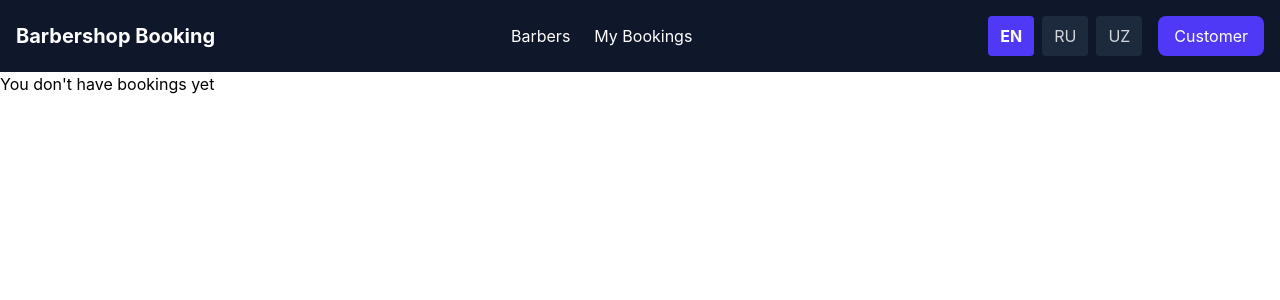
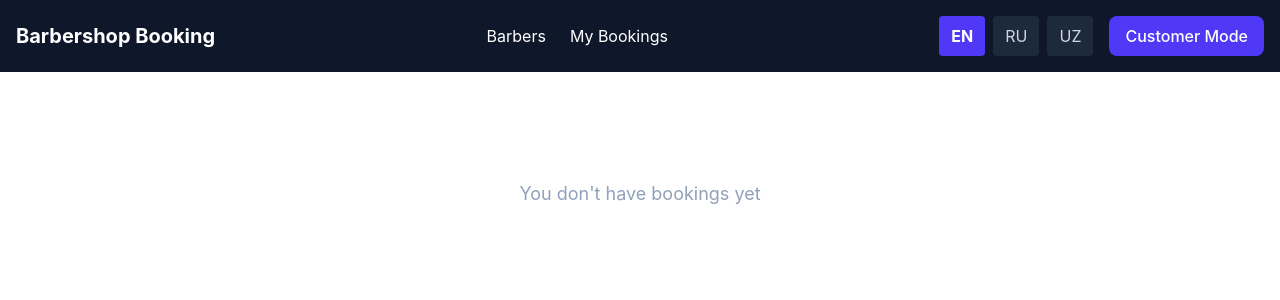
Before and after one commit to Asrorhan/barber-booking-app, a React (Vite) app: page /my-bookings in a window 1280 px wide. Shown: the top 300 px of the page. Built offline with nearby package versions, Linux system fonts and the light colour scheme.

Commit message:
feat: persist user role in localStorage and complete role-based MyBookings view

```diff
--- a/src/components/Navbar.jsx
+++ b/src/components/Navbar.jsx
@@ -5,7 +5,7 @@ import { Link } from "react-router-dom";
 
 function Navbar() {
     const { lang, setLang, t } = useLanguage();
-    const { role, setRole } = useApp();
+    const { role, setRole, toggleRole } = useApp();
 
     return (
         <nav className="flex justify-between items-center bg-slate-900 text-white p-4">
@@ -49,9 +49,14 @@ function Navbar() {
                     </button>
                 </div>
 
-                <button onClick={() => setRole(role === "customer" ? "admin" : "customer")}
-                    className="bg-indigo-600 px-4 py-2 rounded-lg hover:bg-indigo-700">
-                    {role === "customer" ? t('roleCustomer') : t('roleAdmin')}
+                <button
+                    onClick={() => setRole(role === "customer" ? "admin" : "customer")}
+                    className={`px-4 py-2 rounded-lg font-medium transition cursor-pointer ${role === "admin"
+                            ? "bg-purple-600 hover:bg-purple-700 text-white"
+                            : "bg-indigo-600 hover:bg-indigo-700 text-white"
+                        }`}
+                >
+                    {role === "admin" ? "Admin Mode" : "Customer Mode"}
                 </button>
             </div>
         </nav >
--- a/src/context/AppContext.jsx
+++ b/src/context/AppContext.jsx
@@ -14,7 +14,9 @@ export const AppProvider = ({ children }) => {
         return saved ? JSON.parse(saved) : [];
     });
 
-    const [role, setRole] = useState('customer');
+    const [role, setRole] = useState(() => {
+        return localStorage.getItem('role') || 'customer';
+    });
 
     useEffect(() => {
         localStorage.setItem('barbers', JSON.stringify(barbers));
@@ -23,6 +25,9 @@ export const AppProvider = ({ children }) => {
     useEffect(() => {
         localStorage.setItem('bookings', JSON.stringify(bookings));
     }, [bookings]);
+    useEffect(() => {
+        localStorage.setItem('role', role)
+    }, [role]);
 
     const addBarber = (newBarber) => {
         setBarbers((prev) => [...prev, { ...newBarber, id: `b_${Date.now()}` }]);
--- a/src/pages/MyBookings.jsx
+++ b/src/pages/MyBookings.jsx
@@ -4,21 +4,60 @@ import { useLanguage } from '../context/LanguageContext';
 
 
 function MyBookings() {
-    const { bookings, cancelBooking } = useApp();
+    const { bookings, cancelBooking, role } = useApp();
     const { t } = useLanguage();
+
+    const currentCustomerName = "Asrorjon";
+
+    const filteredBookings = role === "admin"
+        ? bookings
+        : bookings.filter(b => b.customerName === currentCustomerName)
     return (
-        <div>
-            {bookings.length === 0 ? <p>{t('noBookings')}</p> :
-                bookings.map((booking) => {
-                    return (
-                        <div key={booking.id} className='p-4 border rounded-xl mb-3'>
-                            <h2>{booking.barberName}</h2>
-                            <p>{booking.time}</p>
-                            <span>${booking.totalPrice}</span>
-                            <button onClick={() => cancelBooking(booking.id)}>{t('cancelBooking')}</button>
+        <div className="max-w-2xl mx-auto p-4">
+            <h1 className="text-xl font-bold text-white mb-6">
+                {role === "admin" ? t('adminViewTitle') : t('customerViewTitle')}
+            </h1>
+
+            {filteredBookings.length === 0 ? (
+                <p className="text-center text-slate-400 py-10 text-lg">
+                    {t('noBookings')}
+                </p>
+            ) : (
+                <div className="flex flex-col gap-4">
+                    {filteredBookings.map((booking) => (
+                        <div
+                            key={booking.id}
+                            className="p-5 bg-slate-800 border border-slate-700 rounded-2xl shadow-lg flex justify-between items-center"
+                        >
+                            <div className="flex flex-col gap-1">
+                                {role === "admin" && (
+                                    <p className="text-indigo-400 font-semibold text-sm">
+                                        <span className='bg-indigo-500/10 text-indigo-400 px-2.5 py-0.5
+                                        rounded-full text-xs font-medium w-fit mb-1'>
+                                            {t('customerLabel')}:</span> {booking.customerName || "Noma'lum"}
+                                    </p>
+                                )}
+                                <h2 className="text-lg font-bold text-white">
+                                    <span className="text-slate-400 font-normal">{t('barberLabel')}:</span> {booking.barberName}
+                                </h2>
+                                <p className="text-sm text-slate-300">
+                                    <span className="text-slate-400">{t('bookedTimeLabel')}:</span> {booking.time}
+                                </p>
+                                <span className="text-indigo-400 font-semibold text-base mt-1">
+                                    {t('totalPriceLabel')}: ${booking.totalPrice}
+                                </span>
+                            </div>
+
+                            <button
+                                onClick={() => cancelBooking(booking.id)}
+                                className="px-4 py-2 bg-red-500/10 border border-red-500/30 text-red-400 rounded-xl hover:bg-red-500 hover:text-white transition cursor-pointer text-sm font-medium"
+                            >
+                                {t('cancelBooking')}
+                            </button>
                         </div>
-                    )
-                })}
+                    ))}
+                </div>
+            )}
         </div>
     )
 }
```
